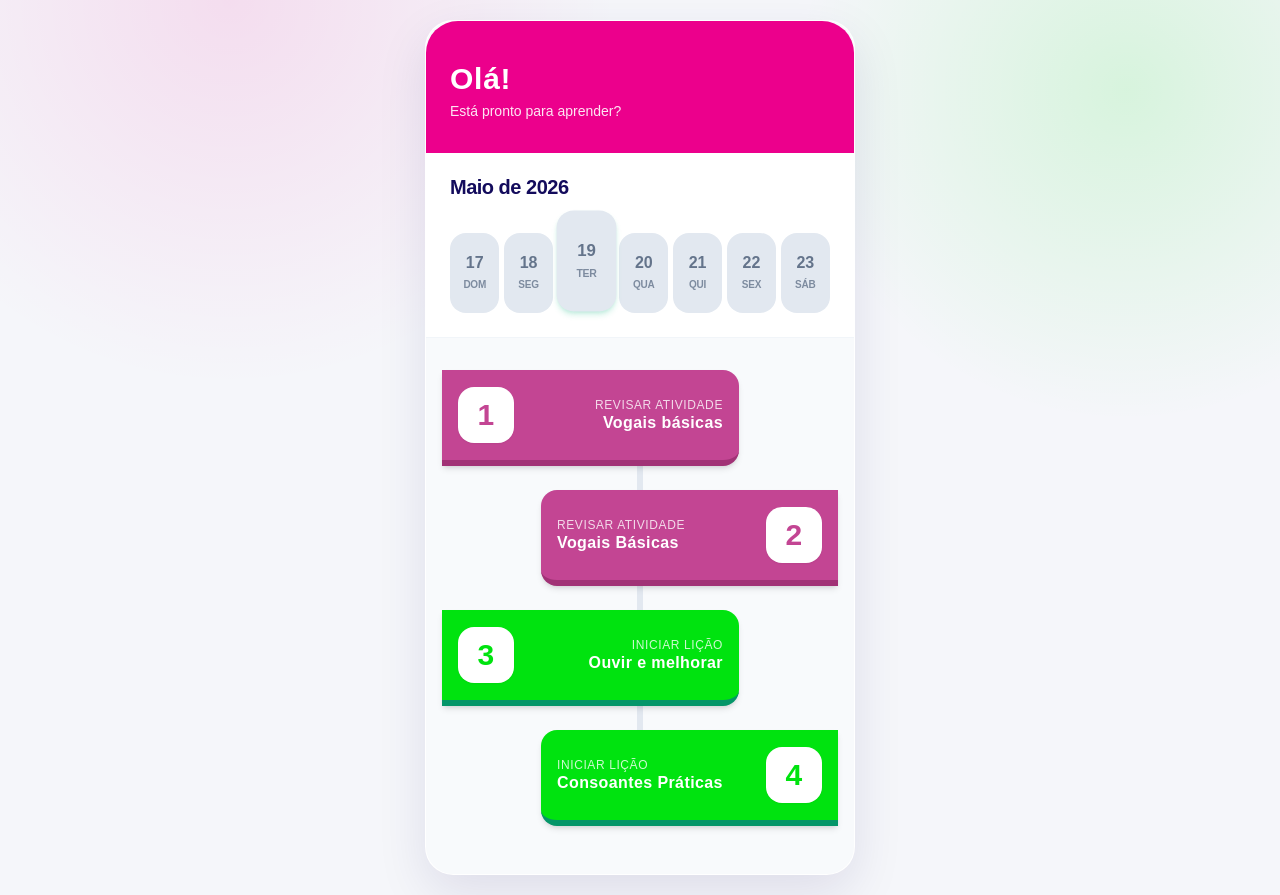
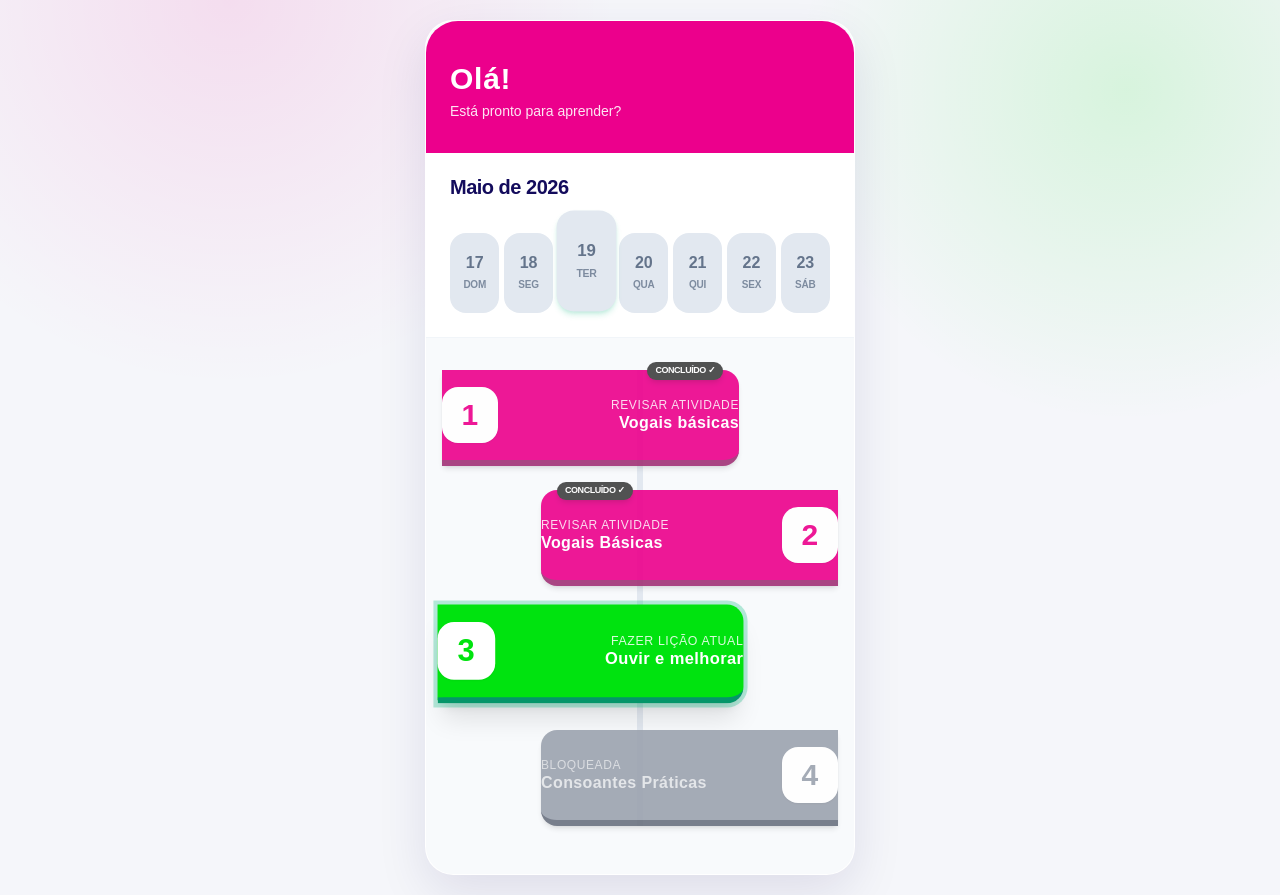
Before and after one commit to Jul14M0raes/mvp.0, a Next.js app: page / in a window 1280 px wide. Built offline with nearby package versions, Linux system fonts and the light colour scheme.

Commit message:
Adicionando bugs na ofensiva

```diff
--- a/app/page.tsx
+++ b/app/page.tsx
@@ -15,10 +15,11 @@ import { MetricCard } from "@/components/ui/MetricCard";
 
 type Screen = "home" | "quiz" | "result";
 
+// 1. ATUALIZAÇÃO DA TIPAGEM GLOBAL DO COMPONENTE PAI
 type UserProgress = {
   xp: number;
   streak: number;
-  lastCompletedDate: string | null;
+  completedDates: string[];
 };
 
 const STORAGE_KEY = "daily-quiz-progress";
@@ -28,7 +29,7 @@ const CYCLE_START_DATE = "2026-05-17";
 const defaultProgress: UserProgress = {
   xp: 0,
   streak: 0,
-  lastCompletedDate: null,
+  completedDates: [],
 };
 
 
@@ -84,8 +85,8 @@ export default function Page() {
 
   const questions = questionsForDate(currentDateKey);
 
-  const completedToday =
-    progress.lastCompletedDate === currentDateKey;
+  // 2. CORREÇÃO DA VALIDAÇÃO: Verifica de forma nativa dentro do array se hoje foi concluído
+  const completedToday = progress.completedDates.includes(currentDateKey);
 
   const dailyCompletion = completedToday
     ? 100
@@ -101,7 +102,15 @@ export default function Page() {
 
     if (saved) {
       try {
-        setProgress({ ...defaultProgress, ...JSON.parse(saved) });
+        const parsed = JSON.parse(saved);
+
+        // Mantém retrocompatibilidade caso existam dados antigos no formato antigo de string única
+        if (parsed.lastCompletedDate && !parsed.completedDates) {
+          parsed.completedDates = [parsed.lastCompletedDate];
+          delete parsed.lastCompletedDate;
+        }
+
+        setProgress({ ...defaultProgress, ...parsed });
       } catch {
         localStorage.removeItem(STORAGE_KEY);
       }
@@ -153,6 +162,12 @@ export default function Page() {
 
   function finishQuiz() {
     const today = currentDateKey;
+    const yesterday = previousDateKey(today);
+
+    console.log("=== DEBUG OFENSIVA ===");
+    console.log("Chave de Hoje:", today);
+    console.log("Chave de Ontem esperada:", yesterday);
+    console.log("Histórico de datas no estado:", progress.completedDates);
 
     const xpGained = completedToday
       ? 0
@@ -161,15 +176,22 @@ export default function Page() {
     setEarnedXp(xpGained);
 
     setProgress((prev) => {
-      const streak =
-        prev.lastCompletedDate === previousDateKey(today)
-          ? prev.streak + 1
-          : 1;
+      if (prev.completedDates.includes(today)) {
+        return prev;
+      }
+
+      const fezOntem = prev.completedDates.includes(yesterday);
+      console.log("Fez a atividade ontem?", fezOntem);
+
+      const streak = fezOntem ? prev.streak + 1 : 1;
+      console.log("Nova ofensiva calculada:", streak);
+
+      const completedDates = [...prev.completedDates, today];
 
       return {
         xp: prev.xp + xpGained,
         streak,
-        lastCompletedDate: today,
+        completedDates,
       };
     });
 
@@ -180,6 +202,13 @@ export default function Page() {
     setScreen("home");
     setSelectedOption(null);
   }
+
+  // Cria um objeto compatível com telas antigas se for estritamente necessário (ex: ResultScreen antiga)
+  const legacyProgressAdapter = {
+    xp: progress.xp,
+    streak: progress.streak,
+    lastCompletedDate: progress.completedDates[progress.completedDates.length - 1] || null
+  };
 
   return (
     <main className="px-4 py-5 text-brand-ink sm:px-6">
@@ -217,7 +246,11 @@ export default function Page() {
             accuracy={accuracy}
             correctAnswers={correctAnswers}
             earnedXp={earnedXp}
-            progress={progress}
+            // Injeta o adaptador contendo lastCompletedDate caso o seu ResultScreen ainda faça uso dessa chave
+            progress={{
+              ...legacyProgressAdapter,
+              ...({ completedDates: progress.completedDates } as any)
+            }}
             onHome={goHome}
             onRestart={startQuiz}
           />
--- a/components/screens/HomeScreen.tsx
+++ b/components/screens/HomeScreen.tsx
@@ -3,7 +3,6 @@
 import { ChevronRight, Flame, Zap } from "lucide-react";
 import { MetricCard } from "@/components/ui/MetricCard";
 
-// Adicionada a tipagem da Lição da Trilha
 type Lesson = {
   id: number;
   title: string;
@@ -14,7 +13,7 @@ type Lesson = {
 type UserProgress = {
   xp: number;
   streak: number;
-  lastCompletedDate: string | null;
+  completedDates: string[];
 };
 
 type HomeScreenProps = {
@@ -31,10 +30,16 @@ export function HomeScreen({
   dailyCompletion,
   dayNumber,
   progress,
-  lessons,
+  lessons = [],
   onStart,
 }: HomeScreenProps) {
 
+  const formatDateToLocalISO = (date: Date) => {
+    const year = date.getFullYear();
+    const month = String(date.getMonth() + 1).padStart(2, "0");
+    const day = String(date.getDate()).padStart(2, "0");
+    return `${year}-${month}-${day}`;
+  };
 
   const getWeeklyDays = () => {
     const today = new Date();
@@ -43,35 +48,28 @@ export function HomeScreen({
     const sunday = new Date(today);
     sunday.setDate(today.getDate() - currentDayOfWeek);
 
-    const todayMidnight = new Date(today.getFullYear(), today.getMonth(), today.getDate());
+    const todayStr = formatDateToLocalISO(today);
+
+    // Captura a lista de datas enviada do componente pai
+    const completedDates: string[] = (progress as any).completedDates || [];
 
     return Array.from({ length: 7 }).map((_, index) => {
       const currentDate = new Date(sunday);
       currentDate.setDate(sunday.getDate() + index);
 
-      const currentMidnight = new Date(currentDate.getFullYear(), currentDate.getMonth(), currentDate.getDate());
-
+      const currentStr = formatDateToLocalISO(currentDate);
       const dayNum = currentDate.getDate();
-      const isCurrentDay = currentMidnight.getTime() === todayMidnight.getTime();
+      const isCurrentDay = currentStr === todayStr;
 
       const label = currentDate.toLocaleDateString("pt-BR", { weekday: "short" })
         .replace(".", "")
         .substring(0, 3);
 
-      let completed = false;
+      // REGRA DEFINITIVA: O dia só acende se a data DELE estiver inclusa na lista de datas feitas!
+      let completed = completedDates.includes(currentStr);
 
       if (isCurrentDay) {
         completed = completedToday;
-      } else if (currentMidnight < todayMidnight && progress.lastCompletedDate) {
-        const lastCompleted = new Date(progress.lastCompletedDate);
-        const lastCompletedMidnight = new Date(lastCompleted.getFullYear(), lastCompleted.getMonth(), lastCompleted.getDate());
-
-        const diffTime = lastCompletedMidnight.getTime() - currentMidnight.getTime();
-        const diffDays = Math.ceil(diffTime / (1000 * 60 * 60 * 24));
-
-        if (diffDays >= 0 && diffDays < progress.streak) {
-          completed = true;
-        }
       }
 
       return {
@@ -87,6 +85,9 @@ export function HomeScreen({
 
   const currentMonthName = new Date().toLocaleDateString("pt-BR", { month: "long", year: "numeric" });
   const formattedMonth = currentMonthName.charAt(0).toUpperCase() + currentMonthName.slice(1);
+
+  // Encontra dinamicamente o índice da primeira lição que o usuário ainda não terminou
+  const currentLessonIndex = lessons.findIndex(lesson => !lesson.completed);
 
   return (
     <section className="flex flex-1 flex-col overflow-y-auto pb-12 bg-slate-50">
@@ -106,12 +107,10 @@ export function HomeScreen({
 
         {/* Bloco do Calendário semanal*/}
         <div className="px-6 pt-5 pb-6 border-b border-slate-100">
-          {/* Título do Mês */}
           <h3 className="text-xl font-black text-brand-navy mb-2 tracking-tight">
             {formattedMonth}
           </h3>
 
-          {/* Grid dos dias da semana */}
           <div className="flex justify-between items-end gap-1 h-26 pt-2">
             {weekDays.map((day, index) => {
               const bgClass = day.completed
@@ -152,10 +151,25 @@ export function HomeScreen({
         {lessons.map((lesson, index) => {
           const isEven = index % 2 === 0;
 
-          // Define os tons exatos com base no parâmetro de cor da lição
-          const bgColors = lesson.color === 'magenta'
-            ? 'bg-[#c34593] border-[#a13276]'
-            : 'bg-brand-green border-emerald-600';
+          // Mapeia se esta iteração representa a lição atual ativa que o usuário deve fazer
+          const isCurrentLesson = index === currentLessonIndex;
+
+          // Determina se o card está bloqueado (se não está completo e não é a lição atual)
+          const isLocked = !lesson.completed && !isCurrentLesson;
+
+          // 2. CORREÇÃO DOS ESTILOS DA TRILHA: Feitas ficam rosa (brand-pink), atual fica verde, bloqueadas ficam cinza
+          let bgColors = "bg-gray-400 border-gray-500 text-white/70"; // Padrão bloqueado
+
+          if (lesson.completed) {
+            bgColors = "bg-brand-pink border-[#a13276] text-white";
+          } else if (isCurrentLesson) {
+            bgColors = "bg-brand-green border-emerald-600 text-white";
+          }
+
+          // Destaque de altura e sombra para a lição atual do fluxo
+          const elevationClass = isCurrentLesson
+            ? "transform scale-[1.03] -translate-y-1 shadow-xl z-20 ring-4 ring-emerald-500/30"
+            : "opacity-90";
 
           return (
             <div
@@ -165,29 +179,44 @@ export function HomeScreen({
               }`}
             >
               <button
+                disabled={isLocked} // Impede o clique se a lição anterior não foi concluída
                 onClick={() => onStart(lesson.id)}
                 className={`
-                  relative flex items-center w-[85%] sm:w-[75%] h-24 shadow-md border-b-[6px] text-white p-4 font-bold tracking-wide
+                  relative flex items-center w-[85%] sm:w-[75%] h-24 shadow-md border-b-[6px] font-bold tracking-wide
                   transition-all active:scale-[0.98] text-left group
-                  ${bgColors}
+                  ${bgColors} ${elevationClass}
                   ${isEven ? 'rounded-r-2xl rounded-l-none' : 'rounded-l-2xl rounded-r-none'}
                 `}
               >
+                {/* Indicador de status absoluto */}
+                {lesson.completed && (
+                  <div className={`absolute -top-2 bg-[#404040] text-white text-[9px] px-2 py-0.5 rounded-full shadow-md font-black tracking-tighter ${isEven ? 'right-4' : 'left-4'}`}>
+                    CONCLUÍDO ✓
+                  </div>
+                )}
 
                 {/* Grid Interno Ajustável */}
                 <div className={`w-full flex items-center justify-between gap-4 ${isEven ? 'flex-row' : 'flex-row-reverse'}`}>
 
                   {/* Círculo do Número */}
                   <div className="w-14 h-14 bg-white rounded-2xl flex items-center justify-center shadow-sm shrink-0">
-                    <span className={`text-3xl font-extrabold ${lesson.color === 'magenta' ? 'text-[#c34593]' : 'text-brand-green'}`}>
+                    <span className={`text-3xl font-extrabold ${
+                      isLocked
+                        ? 'text-gray-400'
+                        : lesson.completed ? 'text-brand-pink' : 'text-brand-green'
+                    }`}>
                       {lesson.id}
                     </span>
                   </div>
 
                   {/* Título e Texto Dinâmico */}
                   <div className={`flex-1 flex flex-col ${isEven ? 'text-right' : 'text-left'}`}>
-                    <span className="text-xs font-medium opacity-80 uppercase tracking-wider block">
-                      {lesson.completed ? "Revisar Atividade" : "Iniciar Lição"}
+                    <span className="text-xs font-medium opacity-85 uppercase tracking-wider block">
+                      {lesson.completed
+                        ? "Revisar Atividade"
+                        : isCurrentLesson
+                          ? "Fazer lição atual"
+                          : "Bloqueada"}
                     </span>
                     <span className="text-base font-black leading-tight group-hover:underline">
                       {lesson.title}
```
